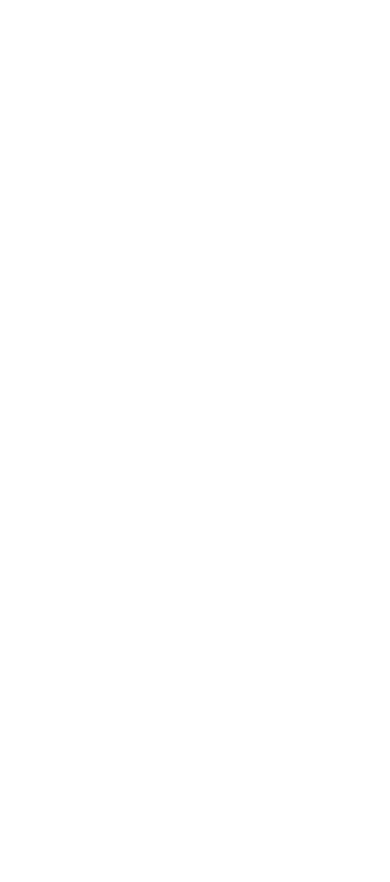
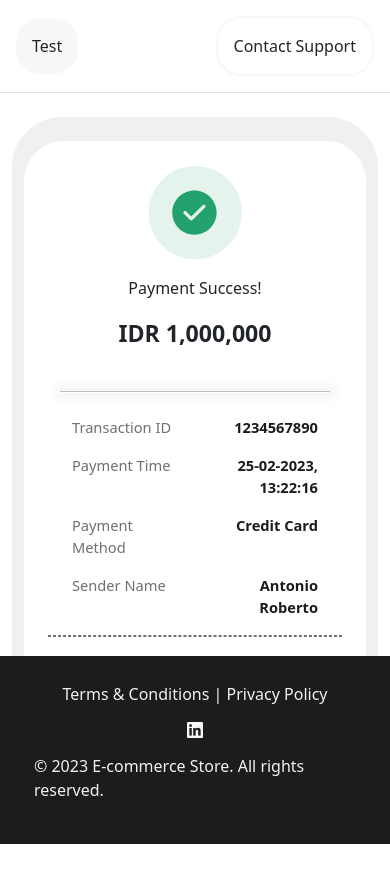
Before and after one commit to SebastiaWeb/ecommer-fronted, a React (Vite) app: page /summary in a window 390 px wide. Before the commit this address had no page. Shown: the top 882 px of the page. Before the commit the page ends 844 px from the top, so only its background shows below. Built offline with nearby package versions, Linux system fonts and the light colour scheme.

Commit message:
Add & Fix: Add pages checkout and fixed responsive

```diff
--- a/src/App.tsx
+++ b/src/App.tsx
@@ -3,6 +3,7 @@
 import Home from './pages/Home'
 import Products from './pages/Products'
 import Checkout from './pages/Checkout'
+import Summary from './pages/Summary'
 
 function App() {
 
@@ -13,6 +14,7 @@
         <Route path="/" element={<Home />} />
         <Route path="/products" element={<Products />} />
         <Route path="/checkout" element={<Checkout />} />
+        <Route path="/summary" element={<Summary />} />
       </Routes>
     </BrowserRouter>
   )
--- a/src/index.css
+++ b/src/index.css
@@ -43,3 +43,44 @@
   /* margin: 20px; */
   box-shadow: 0px 2px 2px rgba(0, 0, 0, 0.25);
 }
+
+.container-white{
+  border-radius: 39.97px;
+}
+
+.line-divisor{
+  color: black;
+  padding: 0;
+  margin: 0;
+  font-weight: bold;
+  font-size: 30px;
+  height: 2px;
+  width: 100%;
+  border-width: 1px 2px 3px 4px; /* arriba, derecha, abajo, izquierda */
+  stroke-width: 5px; /* Para elementos SVG */
+  box-shadow: 0 0 10px 5px rgba(0,0,0,0.2); /* El cuarto valor (5px) es el spread */
+}
+
+.label-transaction{
+  font-size: 14.65px;
+  color: #707070;
+}
+
+.value-transaction{
+  font-size: 14.65px;
+  color: #1C1C1C;
+  font-weight: bold;
+}
+
+.line-divisor-dotted{
+  color: #707070;
+  padding: 0;
+  margin: 0;
+  font-weight: bold;
+  font-size: 30px;
+  border-color: #707070;
+  /* height: 1px; */
+  width: 100%;
+  border-width: 1px; /* arriba, derecha, abajo, izquierda */
+  border-style: dashed;
+}
--- /dev/null
+++ b/src/pages/Summary.tsx
@@ -0,0 +1,83 @@
+import Body from "../common/Body";
+import Footer from "../common/Footer";
+import Navbar from "../common/Navbar";
+import succesIcon from "../assets/success-Icon.svg";
+
+function Summary() {
+  return (
+    <div>
+      <Navbar />
+      <Body>
+        <div className="d-flex justify-content-center align-items-center mb-5">
+          <div className="container row container-generic row p-md-5 justify-content-center align-items-center pt-4 mb-5">
+            <div className="container-white row col-12 col-md-10 col-lg-6 p-4 bg-white justify-content-center mb-5 mb-lg-0">
+              <div className="col- d-flex justify-content-center">
+                <img src={succesIcon} alt="Succes Icon" />
+              </div>
+              <div className="col-12 pt-3">
+                <p className="text-center p-0">Payment Success!</p>
+              </div>
+              <div className="col-12">
+                <p className="text-center fs-3 fw-bold ">IDR 1,000,000</p>
+              </div>
+              <div className="col-12 py-4">
+                <hr className="line-divisor" />
+              </div>
+              <div className="row col-12">
+                <div className="col-6">
+                  <p className="text-start label-transaction">Transaction ID</p>
+                </div>
+                <div className="col-6">
+                  <p className="text-end value-transaction">1234567890</p>
+                </div>
+              </div>
+              <div className="row col-12">
+                <div className="col-6">
+                  <p className="text-start label-transaction">Payment Time</p>
+                </div>
+                <div className="col-6">
+                  <p className="text-end value-transaction">25-02-2023, 13:22:16</p>
+                </div>
+              </div>
+              <div className="row col-12">
+                <div className="col-6">
+                  <p className="text-start label-transaction">Payment Method</p>
+                </div>
+                <div className="col-6">
+                  <p className="text-end value-transaction">Credit Card</p>
+                </div>
+              </div>
+              <div className="row col-12">
+                <div className="col-6">
+                  <p className="text-start label-transaction">Sender Name</p>
+                </div>
+                <div className="col-6">
+                  <p className="text-end value-transaction">Antonio Roberto</p>
+                </div>
+              </div>
+              <div className="col-12 line-divisor-dotted mb-3"></div>
+              <div className="row col-12">
+                <div className="col-6">
+                  <p className="text-start label-transaction">Amount</p>
+                </div>
+                <div className="col-6">
+                  <p className="text-end value-transaction">IDR 1,000,000</p>
+                </div>
+              </div>
+              <div className="row col-12">
+                <div className="col-6">
+                  <p className="text-start label-transaction">Admin Fee</p>
+                </div>
+                <div className="col-6">
+                  <p className="text-end value-transaction">IDR 193.00</p>
+                </div>
+              </div>
+            </div>
+          </div>
+        </div>
+      </Body>
+      <Footer />
+    </div>
+  );
+}
+export default Summary;
```
Also changed, not shown: src/assets/success-Icon.svg (added).
